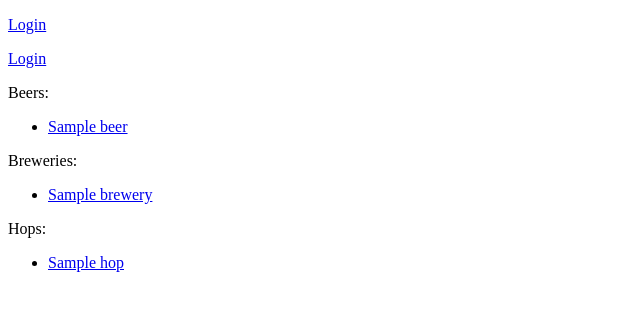
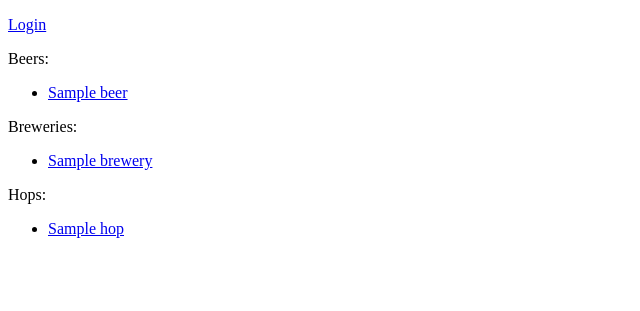
Before and after one commit to bobo333/hoppr, a Django app: page / in a window 1280 px wide. Shown: the top 311 px of the page, without its empty margins (0-640 px from the left). Run offline with Django 3.2, Linux system fonts and the light colour scheme; tables that the repository leaves empty hold one stand-in row (values such as "Sample post").

Commit message:
remove doubling of login

```diff
--- a/beers/templates/beers/index.html
+++ b/beers/templates/beers/index.html
@@ -1,10 +1,5 @@
 {% extends "base.html" %}
 {% block content %}
-    {% if user.is_authenticated %}
-    <p>Welcome, {{ user.username }} <a href="{% url 'logout' %}">logout</a></p>
-    {% else %}
-    <p><a href="{% url 'login' %}?next=/">Login</a></p>
-    {% endif %}
     <div>
       Beers:
       {% if beer_list %}
```
